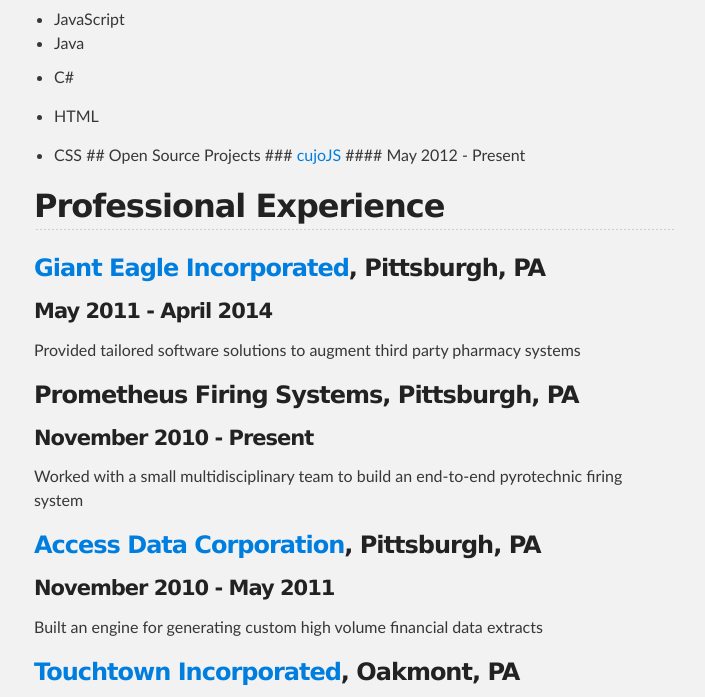
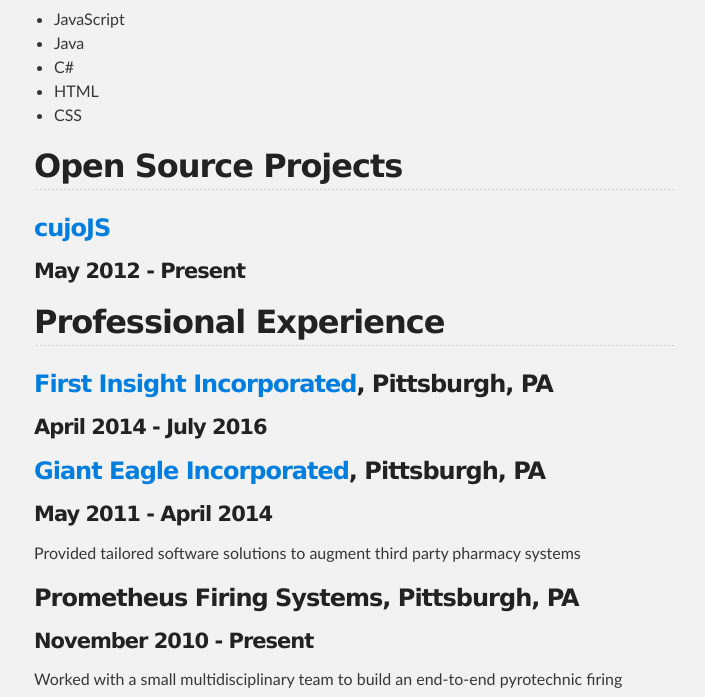
Before and after one commit to jaredcacurak/jaredcacurak.github.com, a plain HTML site: page index.html in a window 1280 px wide. Shown: the part 596-1293 px from the top of the page, without its empty margins (286-991 px from the left). Drawn offline with Linux system fonts and the light colour scheme.

```diff
--- a/index.html
+++ b/index.html
@@ -44,16 +44,29 @@
 <ul>
 <li>JavaScript</li>
 <li>Java</li>
-<li><p>C#</p></li>
-<li><p>HTML</p></li>
-<li>CSS
-## Open Source Projects
-### <a href="http://cujojs.com">cujoJS</a>
-#### May 2012 - Present</li>
+<li>C#</li>
+<li>HTML</li>
+<li>CSS</li>
 </ul>
 
 <h2>
+<a id="open-source-projects" class="anchor" href="#open-source-projects" aria-hidden="true"><span aria-hidden="true" class="octicon octicon-link"></span></a>Open Source Projects</h2>
+
+<h3>
+<a id="cujojs" class="anchor" href="#cujojs" aria-hidden="true"><span aria-hidden="true" class="octicon octicon-link"></span></a><a href="http://cujojs.com">cujoJS</a>
+</h3>
+
+<h4>
+<a id="may-2012---present" class="anchor" href="#may-2012---present" aria-hidden="true"><span aria-hidden="true" class="octicon octicon-link"></span></a>May 2012 - Present</h4>
+
+<h2>
 <a id="professional-experience" class="anchor" href="#professional-experience" aria-hidden="true"><span aria-hidden="true" class="octicon octicon-link"></span></a>Professional Experience</h2>
+
+<h3>
+<a id="first-insight-incorporated-pittsburgh-pa" class="anchor" href="#first-insight-incorporated-pittsburgh-pa" aria-hidden="true"><span aria-hidden="true" class="octicon octicon-link"></span></a><a href="http://www.firstinsight.com">First Insight Incorporated</a>, Pittsburgh, PA</h3>
+
+<h4>
+<a id="april-2014---july-2016" class="anchor" href="#april-2014---july-2016" aria-hidden="true"><span aria-hidden="true" class="octicon octicon-link"></span></a>April 2014 - July 2016</h4>
 
 <h3>
 <a id="giant-eagle-incorporated-pittsburgh-pa" class="anchor" href="#giant-eagle-incorporated-pittsburgh-pa" aria-hidden="true"><span aria-hidden="true" class="octicon octicon-link"></span></a><a href="http://gianteagle.com">Giant Eagle Incorporated</a>, Pittsburgh, PA</h3>
@@ -137,7 +150,7 @@ Coordinated hardware and software deployments to 16 manufacturing plants through
 <a id="interests" class="anchor" href="#interests" aria-hidden="true"><span aria-hidden="true" class="octicon octicon-link"></span></a>Interests</h2>
 
 <ul>
-<li>Polyglot Programming (Python, Groovy, Ruby, Scala, Clojure)</li>
+<li>Polyglot Programming (Python, Groovy, Clojure, Go)</li>
 <li>Software Craftsmanship</li>
 <li>Machine Learning</li>
 <li>Internet of Things</li>
```
Also changed, not shown: params.json (+1 -1 lines).
